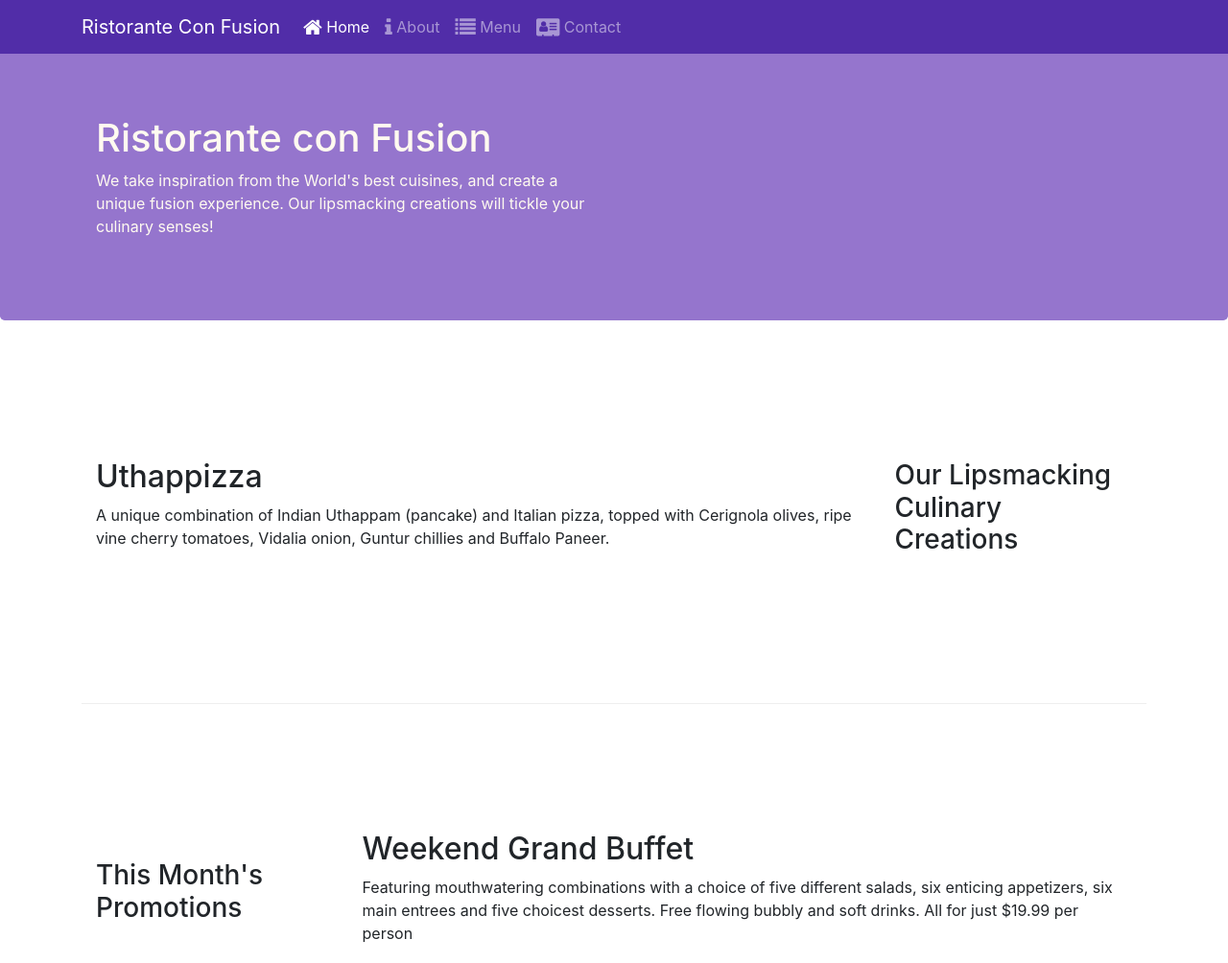
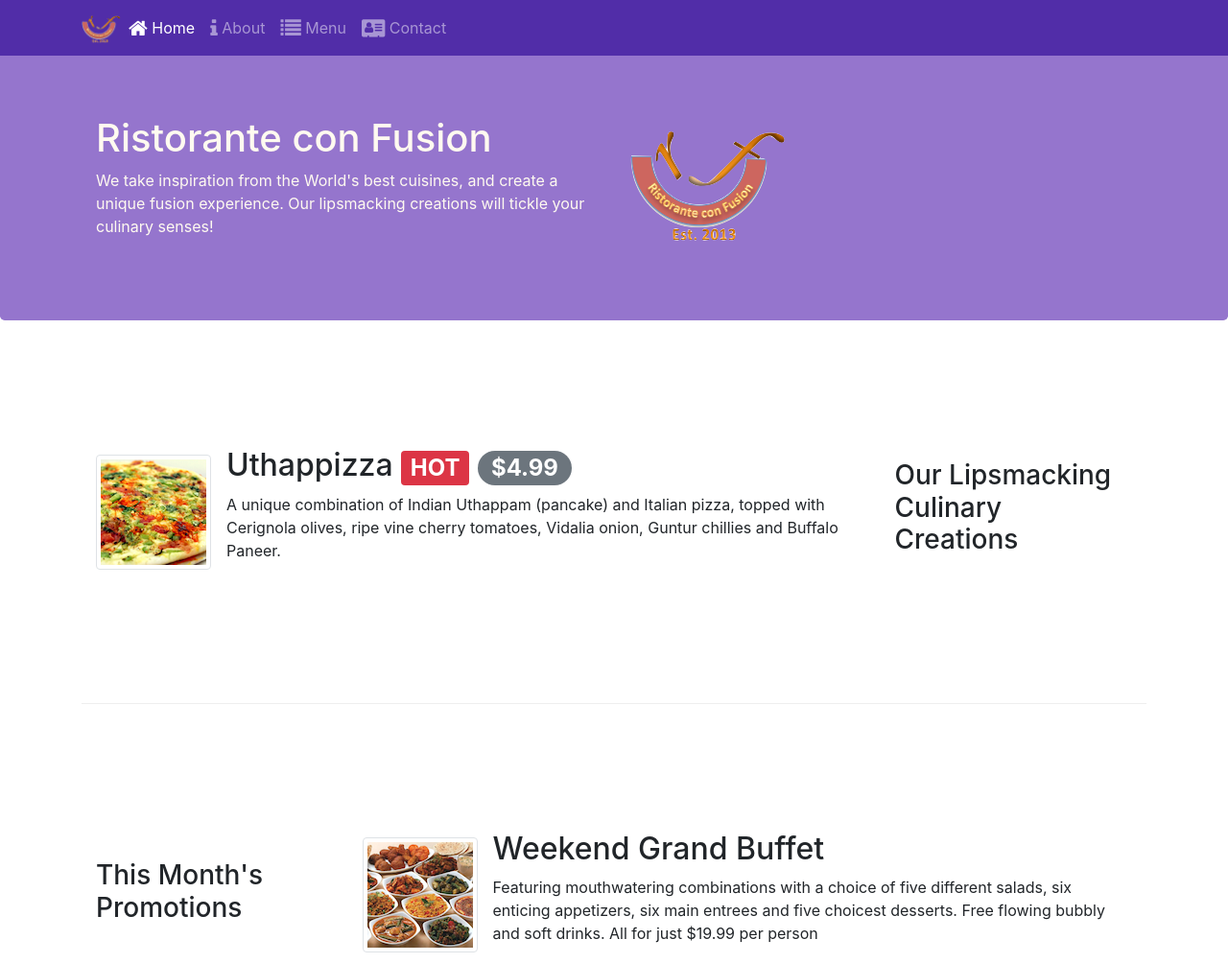
Before and after one commit to spskishore/mybootstrap, a website: page index.html in a window 1280 px wide. Shown: the top 1004 px of the page at 96% size. Drawn offline with nearby package versions, Linux system fonts and the light colour scheme.

Commit message:
alerting-users

```diff
--- a/index.html
+++ b/index.html
@@ -23,7 +23,7 @@
             <button class="navbar-toggler" type="button" data-toggle="collapse" data-target="#Navbar">
                 <span class="navbar-toggler-icon"></span>
             </button>
-           <a class="navbar-brand" href="#">Ristorante Con Fusion</a>
+            <a class="navbar-brand mr-auto" href="#"><img src="img/logo.png" height="30" width="41"></a>
            <div class="collapse navbar-collapse" id="Navbar">
                 <ul class="navbar-nav mr-auto">
                     <li class="nav-item active"><a class="nav-link" href="#"><span class="fa fa-home fa-lg"></span> Home</a></li>
@@ -41,7 +41,8 @@
                     <h1>Ristorante con Fusion</h1>
                     <p>We take inspiration from the World's best cuisines, and create a unique fusion experience. Our lipsmacking creations will tickle your culinary senses!</p>
                 </div>
-                <div class="col-12 col-sm">
+                <div class="col-12 col-sm align-self-center">
+                    <img src="img/logo.png" class="img-fluid">
                 </div>
             </div>
         </div>
@@ -53,8 +54,17 @@
                 <h3>Our Lipsmacking Culinary Creations</h3>
             </div>
             <div class="col col-sm  order-sm-first col-md">
-                <h2>Uthappizza</h2>
+                <div class="media">
+                    <img class="d-flex mr-3 img-thumbnail align-self-center"
+                            src="img/uthappizza.png" alt="Uthappizza">
+                            <div class="media-body">
+                                <h2>Uthappizza <span class="badge badge-danger">HOT</span> <span class="badge badge-pill badge-secondary">$4.99</span></h2>
                                 <p>A unique combination of Indian Uthappam (pancake) and Italian pizza, topped with Cerignola olives, ripe vine cherry tomatoes, Vidalia onion, Guntur chillies and Buffalo Paneer.</p>
+
+                            </div>
+
+                </div>
+
             </div>
         </div>
 
@@ -64,8 +74,15 @@
                 <h3>This Month's Promotions</h3>
             </div>
             <div class="col col-sm col-md">
+                <div class="media">
+                    <img class="d-flex mr-3 img-thumbnail align-self-center"
+                            src="img/buffet.png" alt="Alberto Somayya">
+                            <div class="media-body">
                                 <h2>Weekend Grand Buffet</h2>
                                 <p>Featuring mouthwatering combinations with a choice of five different salads, six enticing appetizers, six main entrees and five choicest desserts. Free flowing bubbly and soft drinks. All for just $19.99 per person </p>
+
+                            </div>
+                </div>
             </div>
         </div>
 
@@ -74,9 +91,17 @@
                 <h3>Meet our Culinary Specialists</h3>
             </div>
             <div class="col col-sm order-sm-first col-md">
+                <div class="media">
+                    <img class="d-flex mr-3 img-thumbnail align-self-center"
+                            src="img/alberto.png" alt="Alberto Somayya">
+                            <div class="media-body">
                                 <h2>Alberto Somayya</h2>
                                 <h4>Executive Chef</h4>
                                 <p>Award winning three-star Michelin chef with wide International experience having worked closely with whos-who in the culinary world, he specializes in creating mouthwatering Indo-Italian fusion experiences. </p>
+
+                            </div>
+                </div>
+
             </div>
         </div>
     </div>
```
Also changed, not shown: aboutus.html (+1 -1 lines), contactus.html (+1 -1 lines), img/alberto.png (added), img/buffet.png (added), img/logo.png (added), img/uthappizza.png (added), 1 other file. Lines whose indentation alone changed are shown as unchanged.
